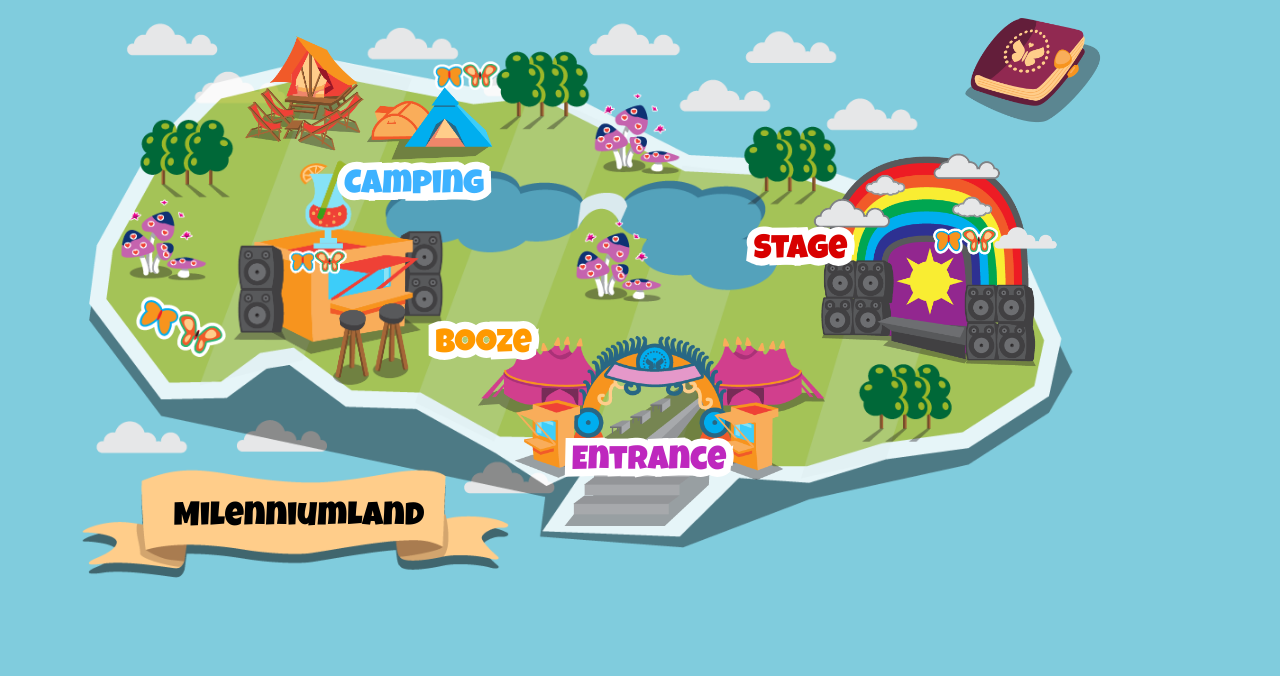
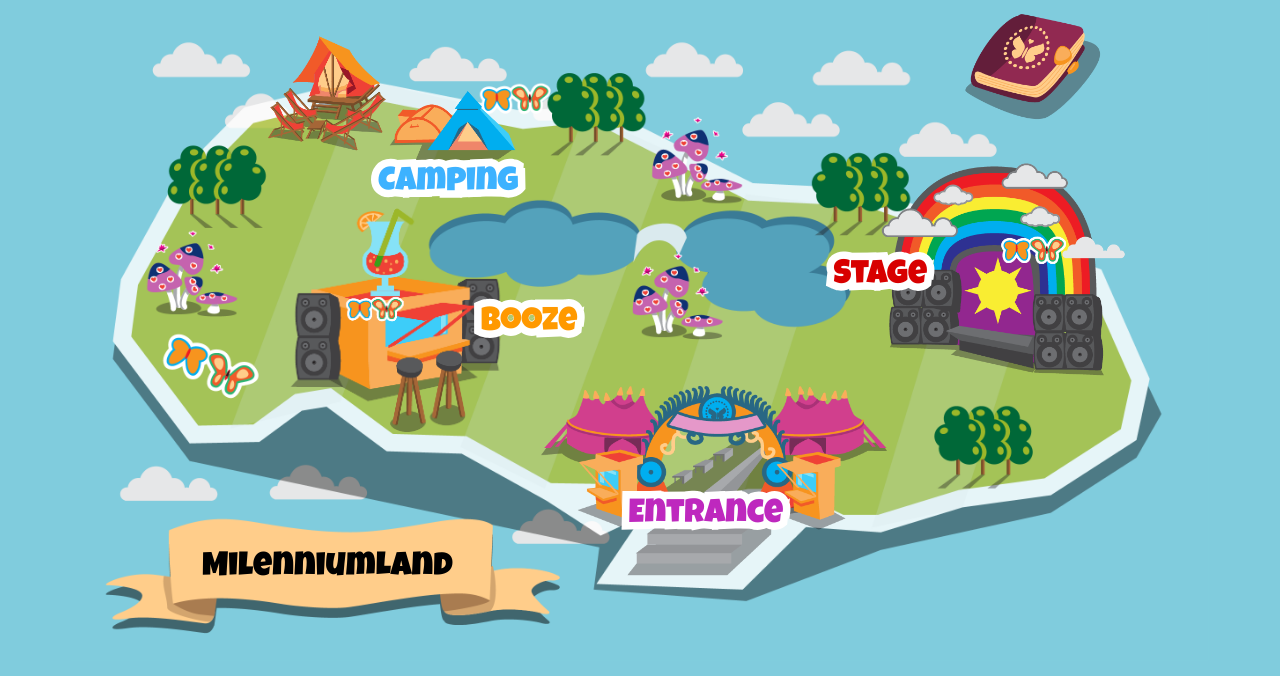
Before and after one commit to DZittersteyn/TomorrowPoS, a plain HTML site: page index.html in a window 1280 px wide. Drawn offline with nearby package versions, Linux system fonts and the light colour scheme.

Commit message:
updated styles to center map

```diff
--- a/index.html
+++ b/index.html
@@ -10,25 +10,25 @@
 <body>
 
 <div id="container">
-	<img id="bg" src="./empty_map.png">
+	<img id="bg" src="./festival_tickets_map/pngs/map_empty.png">
 	<p id="milennium">MilenniumLand</p>
 
-	<img id="book" src="./festival_tickets_map/pngs/book2.png">
+	<img class="icon book" id="book" src="./festival_tickets_map/pngs/book2.png">
 
-	<img class="icon" id="entrance" src="./festival_tickets_map/pngs/entrance.png">
+	<img class="icon scroll" id="entrance" src="./festival_tickets_map/pngs/entrance.png">
 	<p class="stroked entrance_text">Entrance</p>
 	<p class="entrance_text">Entrance</p>
 
-	<img class="icon" id="booze" src="./festival_tickets_map/pngs/booze.png">
+	<img class="icon scroll" id="booze" src="./festival_tickets_map/pngs/booze.png">
 	<p class="stroked booze_text">Booze</p>
 	<p class="booze_text">Booze</p>
 
-	<img class="icon" id="stage" src="./festival_tickets_map/pngs/stage.png">
+	<img class="icon scroll" id="stage" src="./festival_tickets_map/pngs/stage.png">
 	<p class="stroked stage_text">Stage</p>
 	<p class="stage_text">Stage</p>
 
-	<img class="icon" id="tent1" src="./festival_tickets_map/pngs/tent.png">
-	<img class="icon" id="tent2" src="./festival_tickets_map/pngs/tents_small.png">
+	<img class="icon scroll" id="tent1" src="./festival_tickets_map/pngs/tent.png">
+	<img class="icon scroll" id="tent2" src="./festival_tickets_map/pngs/tents_small.png">
 	<p class="stroked camping_text">Camping</p>
 	<p class="camping_text">Camping</p>
 
@@ -54,7 +54,7 @@
 	</div>
 
 	<script type="text/javascript">
-	$('body').on('click', '.icon',
+	$('body').on('click', '.icon.scroll',
 		function(){
 			$('#modal').removeClass('hide');
 			$('#cloudsdark').removeClass('hide');
--- a/style.css
+++ b/style.css
@@ -17,7 +17,7 @@ body{
 }
 
 #bg{
-	width: 90%;
+	width: 100%;
 }
 
 p{
@@ -89,25 +89,15 @@ p{
 	display: none;
 }
 
-.slideInLeft{
-    -webkit-animation: slideInLeft 3s;
-    -webkit-transform: translate3d(0,0,0);
-}
 
-.slideInRight{
-    -webkit-animation: slideInRight 3s;
-    -webkit-transform: translate3d(0,0,0);
-}
 
+/* ----- Book + Modal ----- */
 #book{
     position: absolute;
     top: -4%;
     left: 77%;
     width: 15%;
-}
-
-#book:hover{
-	-webkit-transform: scale(1.2);
+    z-index: 2
 }
 #modal_book{
     width: 89%;
@@ -116,21 +106,18 @@ p{
     top: 0;
 	z-index: 100;
 }
-
 #modal_book>p{
 	position: absolute;
 	top: 8%;
 	left: 20%;
 	pointer-events: auto;
 }
-
 #modal_book_open{
     position: absolute;
     top: 0;
     left: 2%;
     width: 97%;
 }
-
 #modal_book_close{
 	position: absolute;
 	top: 0%;
@@ -148,79 +135,80 @@ p{
 	left: 40%;
 }
 
+/* ----- Entrance ----- */
 #entrance{
-	top: 39%;
-	left: 34%;
+	top: 42%;
+	left: 39.5%;
 	width: 34%;
-}
-#entrance:hover{
 }
 .entrance_text{
 	top: 69%;
-	left: 44%;
+	left: 49%;
 	color: #BE28BE;
 }
 
+/* ----- Booze ----- */
 #booze{
-	top: 19%;
-	left: 10%;
+	top: 24%;
+	left: 15%;
 	width: 27%;
 }
-#booze:hover{
-}
 .booze_text{
-	top: 49%;
-	left: 32%;
+	top: 40%;
+	left: 36%;
 	color: #F90;
 }
 
+/* ----- Stage ----- */
 #stage{
 	top: 13%;
-	left: 60%;
+	left: 66%;
 	width: 30%;
-}
-#stage:hover{
 }
 .stage_text{
 	top: 33%;
-	left: 60%;
+	left: 67%;
 	color: #D80000;
 }
 
+/* ----- Camping ----- */
 #tent1{
 	top: 0.05%;
-	left: 13%;
+	left: 15%;
 	width: 15%;
-}
-#tent1:hover{
 }
 #tent2{
 	top: 4%;
-	left: 24%;
+	left: 26%;
 	width: 15%;
 }
-#tent2:hover{
-}
 .camping_text{
-	top: 22%;
-	left: 24%;
+	top: 19%;
+	left: 27%;
 	color: #3DB2FF;
 }
 
+/* ----- Event Name ----- */
 #milennium{
-	top: 78.5%;
-	left: 9%;
-}
-#book{
-    z-index: 2
+	top: 77%;
+	left: 11.5%;
 }
 
+/* ----- General ----- */
 .stroked{
    -webkit-text-stroke-width: 15px;
    -webkit-text-stroke-color: white;
 }
 
+.slideInLeft{
+    -webkit-animation: slideInLeft 3s;
+    -webkit-transform: translate3d(0,0,0);
+}
 
+.slideInRight{
+    -webkit-animation: slideInRight 3s;
+    -webkit-transform: translate3d(0,0,0);
+}
 @-webkit-keyframes slideInLeft{
     0%   {opacity: 0.0;left: -100%;z-index: 99;}
     100%   {opacity: 1.0;left: 0;}
```
